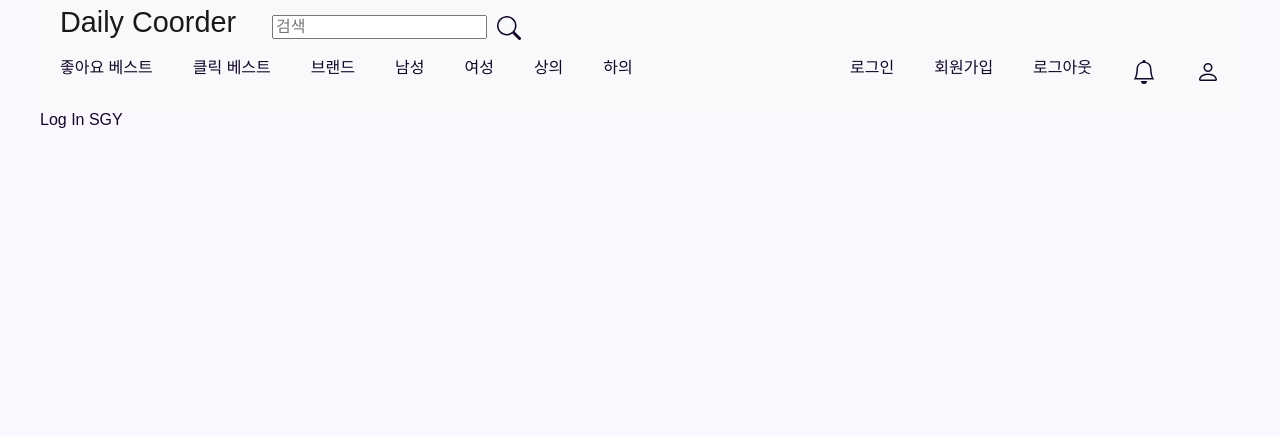
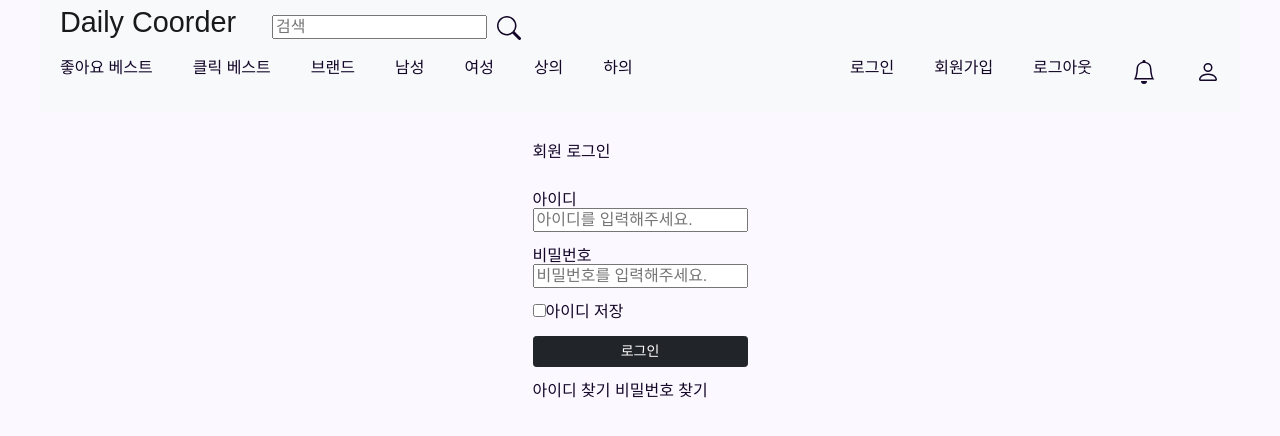
Before and after one commit to silbioa480/Daily-Coorder, a React (Create React App) app: page /login in a window 1280 px wide. Shown: the top 436 px of the page. Built offline with nearby package versions, Linux system fonts and the light colour scheme.

Commit message:
가영: 로그인페이지, js파일로 변경, 로그인 폼만 만드는 중

```diff
--- a/package.json
+++ b/package.json
@@ -13,9 +13,11 @@
     "axios": "^0.25.0",
     "bootstrap": "^5.1.3",
     "crypto-js": "^4.1.1",
+    "express-session": "^1.17.2",
     "gh-pages": "^3.2.3",
     "react": "^17.0.2",
-    "react-bootstrap": "^2.1.0",
+    "react-awesome-modal": "^2.0.5",
+    "react-bootstrap": "^2.1.2",
     "react-dom": "^17.0.2",
     "react-hook-form": "^7.26.1",
     "react-icons": "^4.3.1",
--- a/src/index.tsx
+++ b/src/index.tsx
@@ -5,6 +5,7 @@ import {RecoilRoot} from "recoil";
 import {ThemeProvider} from "styled-components";
 import { QueryClient, QueryClientProvider } from "react-query";
 import {theme} from "./theme";
+
 
 const queryClient = new QueryClient();
 
--- /dev/null
+++ b/src/routes/LogIn.js
@@ -0,0 +1,61 @@
+
+import {useState} from "react";
+
+function Login() {
+
+    const [Id, setId] = useState("");
+    const [Password, setPassword] = useState("");
+
+    const onIdHandler = (e) => {
+        setId(e.currentTarget.value);
+    };
+    const onPasswordHanlder = (e) => {
+        setPassword(e.currentTarget.value);
+    };
+
+    const onSubmitHandler = (e) => {
+        e.preventDefault();
+    };
+
+    return (
+        <div style={{
+            display: 'flex', justifyContent: 'center', alignItems: 'center',
+            width: '100%', height: '40vh'
+        }}>
+            <form
+                onSubmit={onSubmitHandler}
+                style={{ display: "flex", flexDirection: "column" }}>
+                <h1>회원 로그인</h1>
+                <br/><br/>
+                <label>아이디</label>
+                <input type="id" value={Id} placeholder="아이디를 입력해주세요." onChange={onIdHandler} />
+                <br />
+                <label>비밀번호</label>
+                <input type="password" value={Password} placeholder="비밀번호를 입력해주세요." onChange={onPasswordHanlder} />
+                <br />
+                <div className="form-group">
+                    <div className="custom-control custom-checkbox">
+                        <input type="checkbox" className="custom-control-input" id="customCheck1"/>
+                        <label className="custom-control-label" htmlFor="customCheck1">아이디 저장</label>
+
+                    </div>
+                </div>
+                <br/>
+
+
+                <button type="submit" className="btn btn-dark btn-sm btn-block" value='로그인'>로그인</button>
+                <br/>
+                <p className="forgot-id text-right">
+                     <a href="#">아이디 찾기</a> <a href="#">비밀번호 찾기</a>
+                </p>
+
+
+            </form>
+        </div>
+    )
+}
+
+
+
+
+export default Login;
--- a/src/routes/LogIn.tsx
+++ /dev/null
@@ -1,5 +0,0 @@
-function LogIn() {
-  return <h1>Log In SGY</h1>;
-}
-
-export default LogIn;
```
Also changed, not shown: 1 other file (tests, documents, lock files or other folders).
